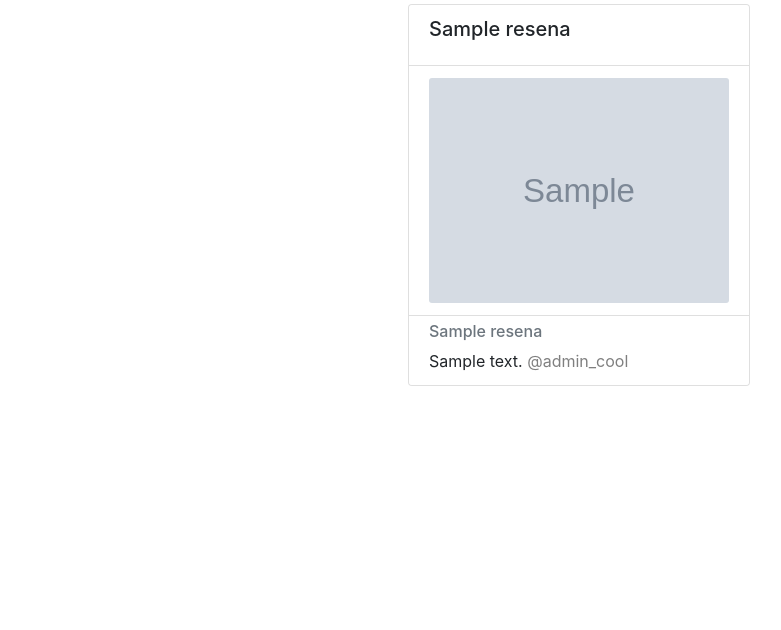
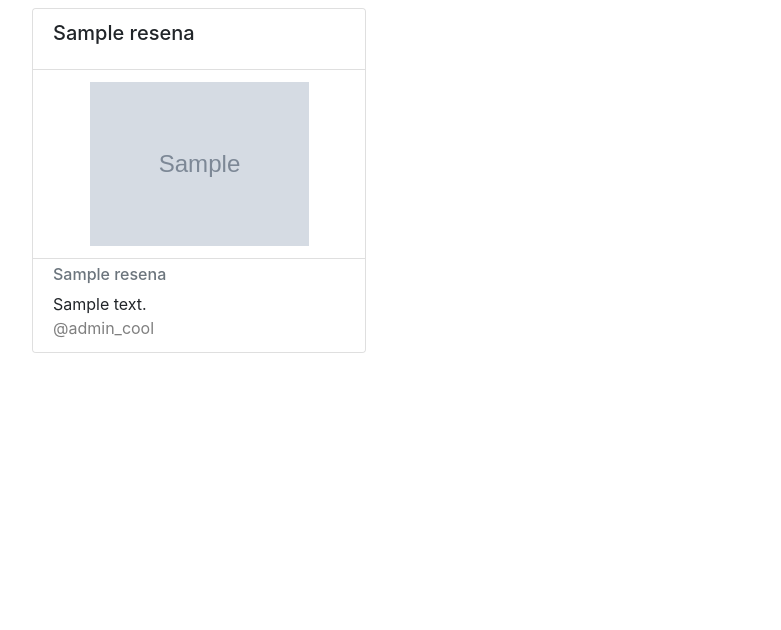
Before and after one commit to DCC-CC4401/2023-1-Grupo-3, a Django app: page / in a window 1280 px wide. Shown: the part 62-692 px from the top of the page, without its empty margins (61-842 px from the left). Run offline with Django 4.2, Linux system fonts and the light colour scheme; data comes from the database, SQL or seed files in the repository; tables that the repository leaves empty hold one stand-in row (values such as "Sample post"); grey boxes marked "Sample" are stand-in pictures.

Commit message:
Se agregan fotos al form de nueva reseña y se configura el display de imagenes en inicio

```diff
--- a/resenas_cool/inicio/templates/inicio/inicio.html
+++ b/resenas_cool/inicio/templates/inicio/inicio.html
@@ -9,6 +9,12 @@
     <link rel="stylesheet" href="https://cdn.jsdelivr.net/npm/bootstrap@4.4.1/dist/css/bootstrap.min.css"
         integrity="sha384-Vkoo8x4CGsO3+Hhxv8T/Q5PaXtkKtu6ug5TOeNV6gBiFeWPGFN9MuhOf23Q9Ifjh" crossorigin="anonymous">
     <link href="https://fonts.googleapis.com/icon?family=Material+Icons" rel="stylesheet">
+    <style>
+        .img-fit {
+            aspect-ratio: 16/9;
+            object-fit:contain;
+        }
+    </style>
 </head>
 
 <body>
@@ -27,29 +33,35 @@
                 {% endfor %}
             </ul>
             <div class="nav navbar-nav navbar-right">
-                <a class="nav-link" href="{% url 'register' %}"><span class="material-icons">account_circle</span><span class="align-top"> Registrarse</span></a>
-                <a class="nav-link" href="{% url 'login'%}"><span class="material-icons">login</span><span class="align-top"> Iniciar Sesion</span></a>
+                {% if user.is_authenticated %}
+                    <a class="nav-link" href="#"><span class="material-icons">account_circle</span><span
+                            class="align-top"> {{user}}</span></a>
+                {% else %}
+                    <a class="nav-link" href="{% url 'register' %}"><span class="material-icons">account_circle</span><span class="align-top"> Registrarse</span></a>
+                    <a class="nav-link" href="{% url 'login'%}"><span class="material-icons">login</span><span class="align-top"> Iniciar Sesion</span></a>
+                {% endif %}
             </div>
         </div>
     </nav>
 
     <div class="container">
-        <div class="row justify-content-center ">
+        <div class="row justify-content-start ">
             {% for resena in resenas %}
-            <div class="col-10 col-sm-6 col-lg-4">
-                <div class="card m-1">
+            <div class="col-12 col-sm-6 col-lg-4">
+                <div class="card m-2">
                     <ul class="list-group list-group-flush">
                         <li class="list-group-item">
                             <h5 class="card-title">{{resena.nombre_producto}}</h5>
                         </li>
                         {% if resena.foto %}
                         <li class="list-group-item">
-                            <img class="card-img" src={{resena.foto.url}} alt="">
+                            <img class="card-img img-fit" src={{resena.foto.url}} alt="">
                         </li>
                         {% endif %}
                         <li class="list-group-item">
                             <h6 class="card-subtitle text-muted pb-2">{{resena.titulo}}</h6>
                             <a class="card-text"> {{resena.descripcion}}</a>
+                            <br>
                             <a class="text-black-50">@{{resena.id_usuario}}</a>
                         </li>
                     </ul>
--- a/resenas_cool/inicio/views.py
+++ b/resenas_cool/inicio/views.py
@@ -5,9 +5,4 @@ from usuarios.models import Usuario
 
 def ver_resenas(request):
     if request.method == 'GET':
-        if request.user.is_authenticated:
-            logged_in = True
-        else:
-            logged_in = False
-
-        return render(request, 'inicio/inicio.html', {"user": Usuario.objects.all() ,"categorias": Categorias.objects.all(), "resenas": Resenas.objects.all()})
+        return render(request, 'inicio/inicio.html', {"user": request.user ,"categorias": Categorias.objects.all(), "resenas": Resenas.objects.all()})
--- a/resenas_cool/resenas/forms.py
+++ b/resenas_cool/resenas/forms.py
@@ -6,7 +6,7 @@ class NuevaResenaModelForm(forms.ModelForm):
    titulo = forms.CharField(label="Título de la Reseña")
    categoria = forms.ModelChoiceField(queryset=Categorias.objects.all())
    descripcion = forms.CharField(widget=forms.Textarea())
-   foto = forms.ImageField()
+   foto = forms.ImageField( required=True)
 
    class Meta:
       model = Resenas
--- a/resenas_cool/resenas/templates/nu_resena.html
+++ b/resenas_cool/resenas/templates/nu_resena.html
@@ -36,10 +36,10 @@
                     <label for="descripcion">Descripción</label>
                     <textarea  id="descripcion" class="form-control" name="descripcion" required></textarea>
                 </div>
-                <!-- <div>
+                <div>
                     <label for="foto">Foto</label>
-                    <input type="file" name="foto" id="foto" accept="image/*,.pdf" required>
-                  </div> -->
+                    <input type="file" name="foto" id="foto" name="foto" accept="image/*,.pdf" required>
+                  </div>
               <!-- Fin formulario de nueva tarea -->
               <!-- Botones para agregar o eliminar tarea -->
               <div class="row">
--- a/resenas_cool/resenas/views.py
+++ b/resenas_cool/resenas/views.py
@@ -29,7 +29,7 @@ def nueva_resena(request):
          nombre_categoria = request.POST["selector_categoria"]
          categoria = Categorias.objects.get(nombre=nombre_categoria)
          descripcion = request.POST["descripcion"]
-         foto = request.POST["foto"]
+         foto = request.FILES["foto"]
 
          nueva_resena = Resenas(nombre_producto=nombre_producto, titulo=titulo, descripcion=descripcion, id_categoria=categoria, id_usuario=request.user, foto=foto)
          # if nueva_resena.is_valid():
--- a/resenas_cool/resenas_cool/urls.py
+++ b/resenas_cool/resenas_cool/urls.py
@@ -37,7 +37,8 @@ urlpatterns = [
     path('mostrar_resena/<int:review_id>/', views_r.mostrar_resena, name = 'mostrar_resena'),
     path('borrar/<int:review_id>/', views_r.borrar, name = 'borrar'),
     path('modificar_resena/<int:review_id>/', views_r.modificar_resena, name = 'modificar_resena'),
-    path('', views_i.ver_resenas, name = 'ver_resenas')
+    path('', views_i.ver_resenas, name = 'ver_resenas'),
+    path('ver_resenas', views_i.ver_resenas, name = 'ver_resenas')
     #path('cancelar/<int:review_id>/', views_r.cancelar, name = 'cancelar'),
 ]
 
--- a/resenas_cool/usuarios/views.py
+++ b/resenas_cool/usuarios/views.py
@@ -34,7 +34,7 @@ def ingreso(request):
         if user is not None:
             login(request,user) #método para que se quede "logeado"
             print("Usuario encontrado")
-            return HttpResponseRedirect("nueva_resena")
+            return HttpResponseRedirect("ver_resenas")
         else:
             messages.error(request, "Usuario o contraseña incorrectos")
             return HttpResponseRedirect("login")
```
